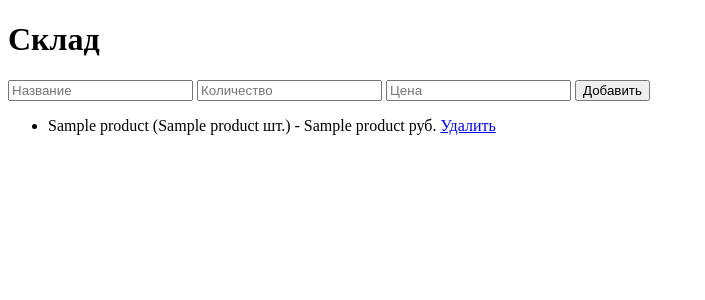
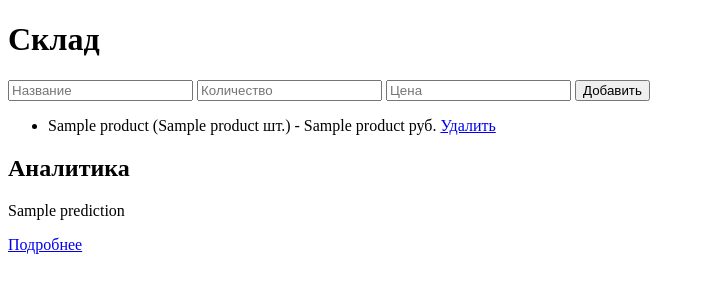
Before and after one commit to QueDeeD/Inventory-Management, a Flask app: template templates/index.html in a window 1280 px wide. Shown: the top 300 px of the page, without its empty margins (0-705 px from the left). Run offline with Flask 2, Linux system fonts and the light colour scheme; the template is opened without the code that fills it: most values are stand-ins (such as "Sample title", 1, 10 or a date in 2020).

Commit message:
Add files via upload

```diff
--- a/app.py
+++ b/app.py
@@ -1,5 +1,6 @@
 from flask import Flask, render_template, request, redirect, url_for
 from database import init_db, add_product, get_products, delete_product
+from analytics import predict_demand
 
 app = Flask(__name__)
 init_db()
@@ -7,7 +8,8 @@ init_db()
 @app.route('/')
 def index():
     products = get_products()
-    return render_template('index.html', products=products)
+    prediction = predict_demand()
+    return render_template('index.html', products=products, prediction=prediction)
 
 @app.route('/add', methods=['POST'])
 def add():
--- a/requirements.txt
+++ b/requirements.txt
@@ -1,2 +1,4 @@
 Flask==2.0.1
 sqlite3
+scikit-learn==1.0.2
+numpy==1.22.0
--- a/templates/index.html
+++ b/templates/index.html
@@ -19,5 +19,10 @@
             </li>
         {% endfor %}
     </ul>
+    <div>
+        <h2>Аналитика</h2>
+     <p>{{ prediction }}</p>
+    <a href="/analytics">Подробнее</a>
+</div>
 </body>
 </html>
```
Also changed, not shown: templates/analytics.html (added, +11 -0 lines).
